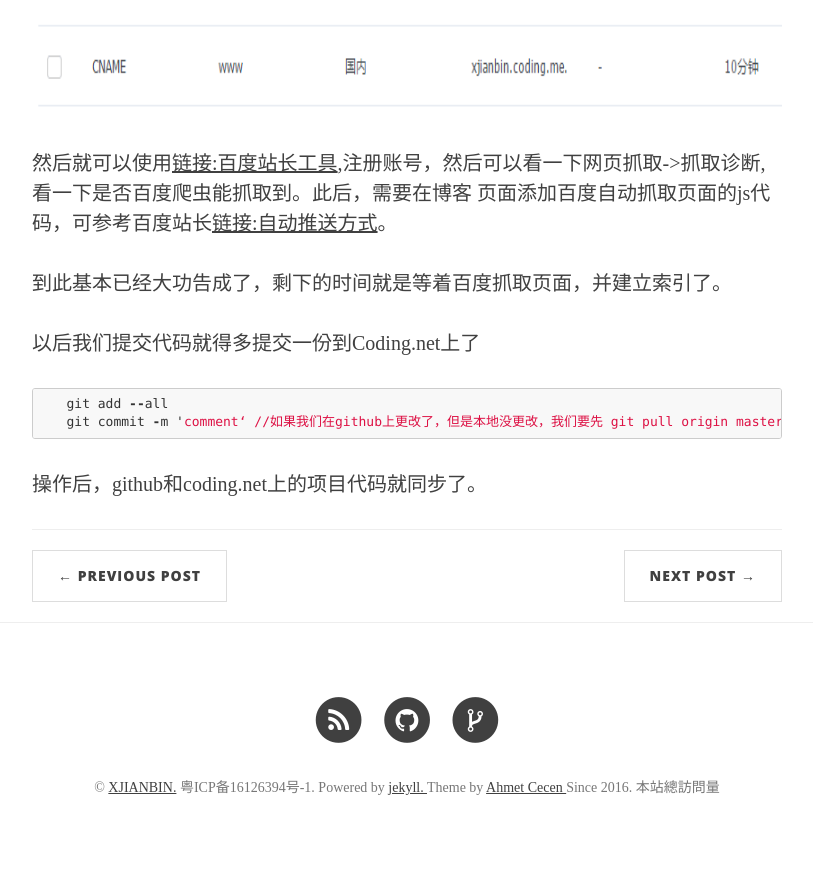
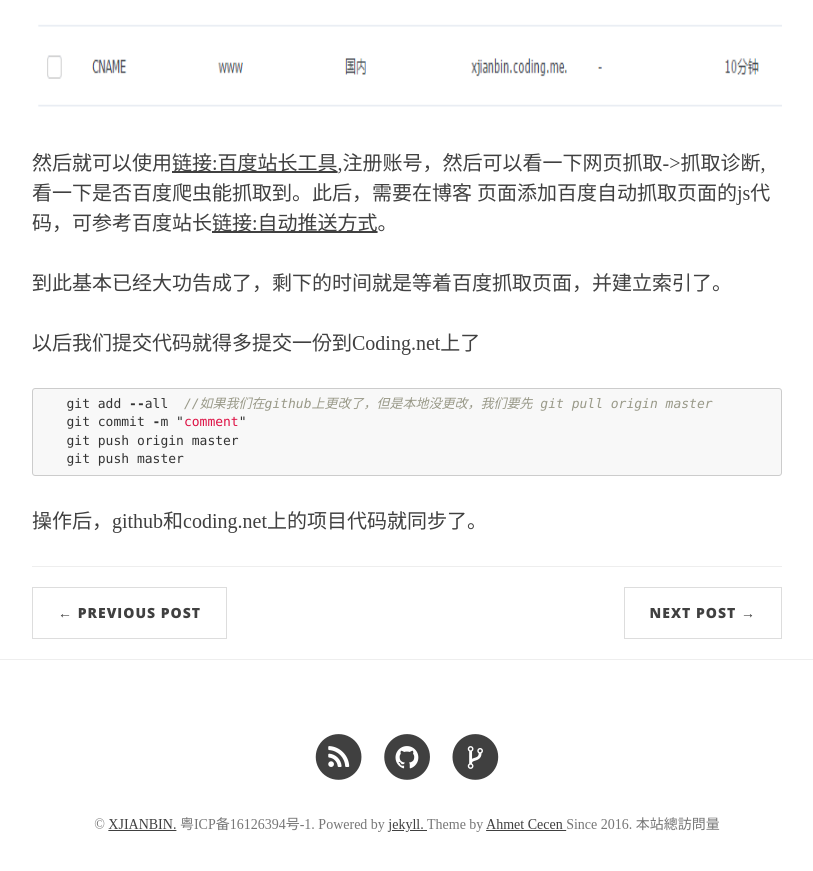
Before and after one commit to XJIANBIN/XJIANBIN.github.io, a Jekyll site: the page built from _posts/2016-10-26-blog_tip.md, in a window 1280 px wide and 900 px high, scrolled down 2637 px. Shown: the top 871 px of the window, without its empty margins (233-1046 px from the left). Built offline with Jekyll 4.4.1, drawn with Linux system fonts in a browser that asks for light colours; nearby versions of some CDN libraries; some web fonts are replaced; comment, search, counter and statistics services are not loaded.

Commit message:
update acticle

````diff
--- a/_posts/2016-10-26-blog_tip.md
+++ b/_posts/2016-10-26-blog_tip.md
@@ -52,8 +52,8 @@ key:          on_window
 
 以后我们提交代码就得多提交一份到Coding.net上了
 ```javascript
-   git add --all
-   git commit -m 'comment‘  //如果我们在github上更改了，但是本地没更改，我们要先 git pull origin master
+   git add --all  //如果我们在github上更改了，但是本地没更改，我们要先 git pull origin master
+   git commit -m "comment"
    git push origin master
    git push master
 ```
````
